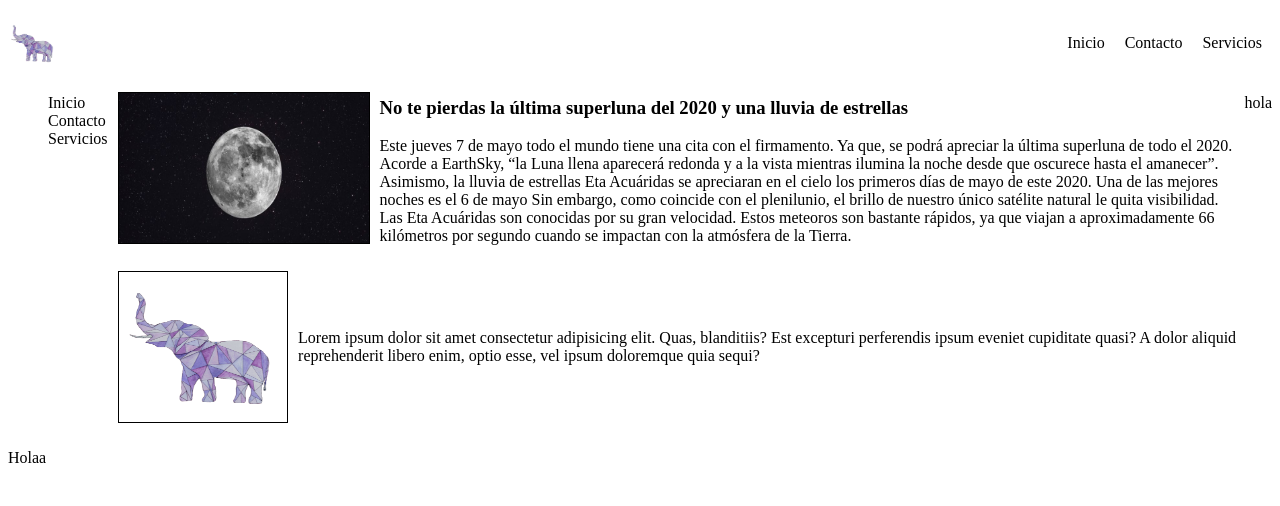
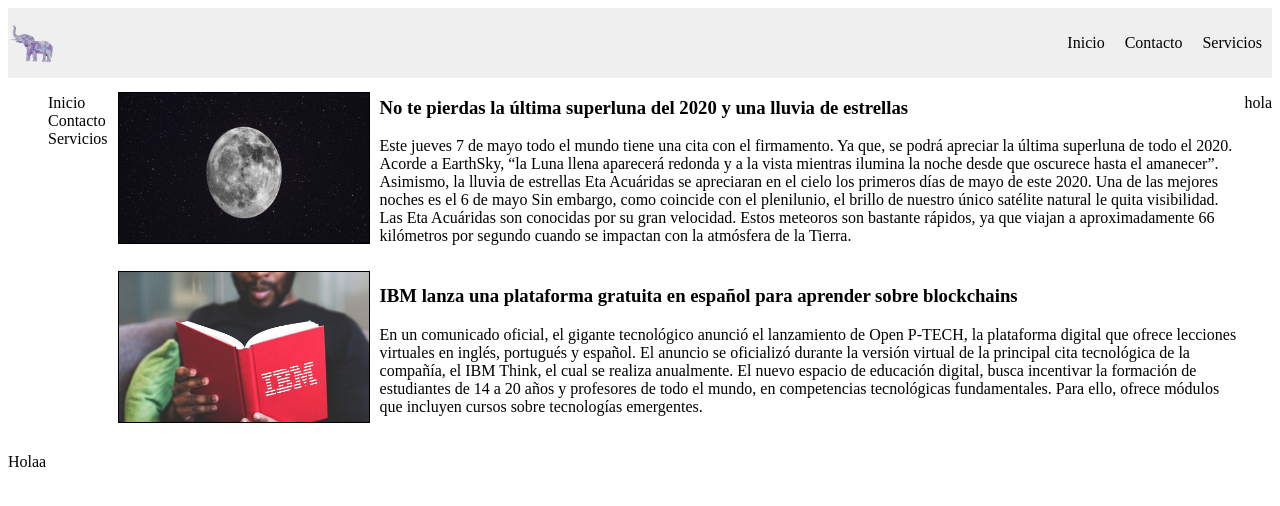
Before and after one commit to nicolendoruiz/Diario-Flexbox-, a plain HTML site: page index.html in a window 1280 px wide. Drawn offline with Linux system fonts and the light colour scheme.

Commit message:
Noticia 2 nicol

```diff
--- a/_header.scss
+++ b/_header.scss
@@ -1,4 +1,5 @@
 header{
+    background-color: rgba(128, 128, 128, 0.13);
     display: flex;
     justify-content: space-between;
     align-items: center;
--- a/index.html
+++ b/index.html
@@ -35,16 +35,25 @@
                 </div>
                 <div>
                     <h1>No te pierdas la última superluna del 2020 y una lluvia de estrellas</h1>
-                    <p>Este jueves 7 de mayo todo el mundo tiene una cita con el firmamento. Ya que, se podrá apreciar la última superluna de todo el 2020. Acorde a EarthSky, “la Luna llena aparecerá redonda y a la vista mientras ilumina la noche desde que oscurece hasta el amanecer”.
-                       Asimismo, la lluvia de estrellas Eta Acuáridas se apreciaran en el cielo los primeros días de mayo de este 2020. Una de las mejores noches es el 6 de mayo Sin embargo, como coincide con el plenilunio, el brillo de nuestro único satélite natural le quita visibilidad.
-                       Las Eta Acuáridas son conocidas por su gran velocidad. Estos meteoros son bastante rápidos, ya que viajan a aproximadamente 66 kilómetros por segundo cuando se impactan con la atmósfera de la Tierra.</p>
+                    <p>Este jueves 7 de mayo todo el mundo tiene una cita con el firmamento. Ya que, se podrá apreciar
+                        la última superluna de todo el 2020. Acorde a EarthSky, “la Luna llena aparecerá redonda y a la
+                        vista mientras ilumina la noche desde que oscurece hasta el amanecer”.
+                        Asimismo, la lluvia de estrellas Eta Acuáridas se apreciaran en el cielo los primeros días de
+                        mayo de este 2020. Una de las mejores noches es el 6 de mayo Sin embargo, como coincide con el
+                        plenilunio, el brillo de nuestro único satélite natural le quita visibilidad.
+                        Las Eta Acuáridas son conocidas por su gran velocidad. Estos meteoros son bastante rápidos, ya
+                        que viajan a aproximadamente 66 kilómetros por segundo cuando se impactan con la atmósfera de la
+                        Tierra.</p>
                 </div>
             </article>
             <article class="content">
-                <img src="images/imgen.png" alt="logo">
-                <p>Lorem ipsum dolor sit amet consectetur adipisicing elit. Quas, blanditiis? Est excepturi perferendis
-                    ipsum eveniet cupiditate quasi? A dolor aliquid reprehenderit libero enim, optio esse, vel ipsum
-                    doloremque quia sequi?</p>
+                <div>
+                    <img src="images/IBM.jpg" alt="logo">
+                </div>
+                <div>
+                    <h1>IBM lanza una plataforma gratuita en español para aprender sobre blockchains</h1>
+                    <p>En un comunicado oficial, el gigante tecnológico anunció el lanzamiento de Open P-TECH, la plataforma digital que ofrece lecciones virtuales en inglés, portugués y español. El anuncio se oficializó durante la versión virtual de la principal cita tecnológica de la compañía, el IBM Think, el cual se realiza anualmente. El nuevo espacio de educación digital, busca incentivar la formación de estudiantes de 14 a 20 años y profesores de todo el mundo, en competencias tecnológicas fundamentales. Para ello, ofrece módulos que incluyen cursos sobre tecnologías emergentes.</p>
+                </div>
             </article>
         </section>
         <aside>
```
Also changed, not shown: estilos.css, images/IBM.jpg (added), 1 other file.
